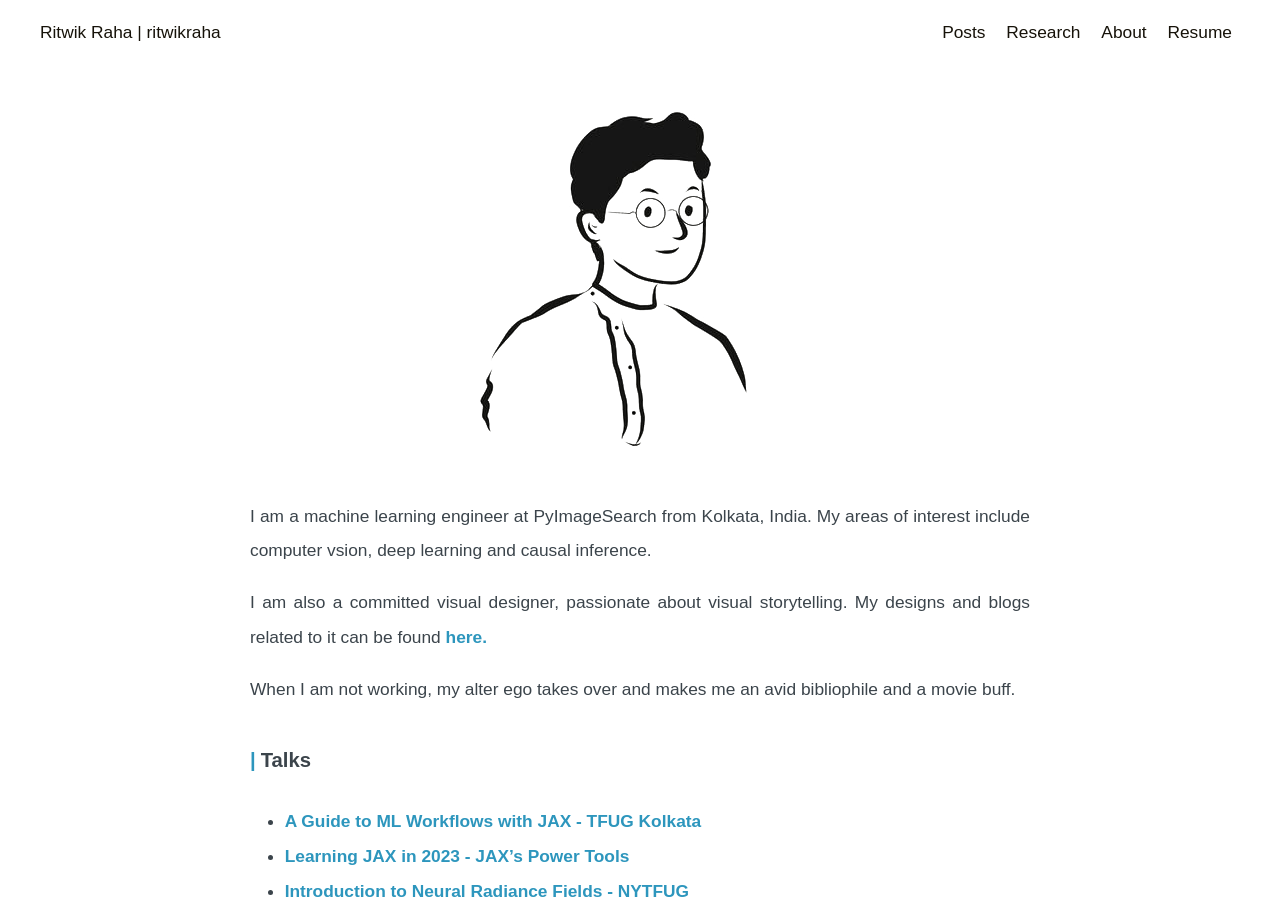
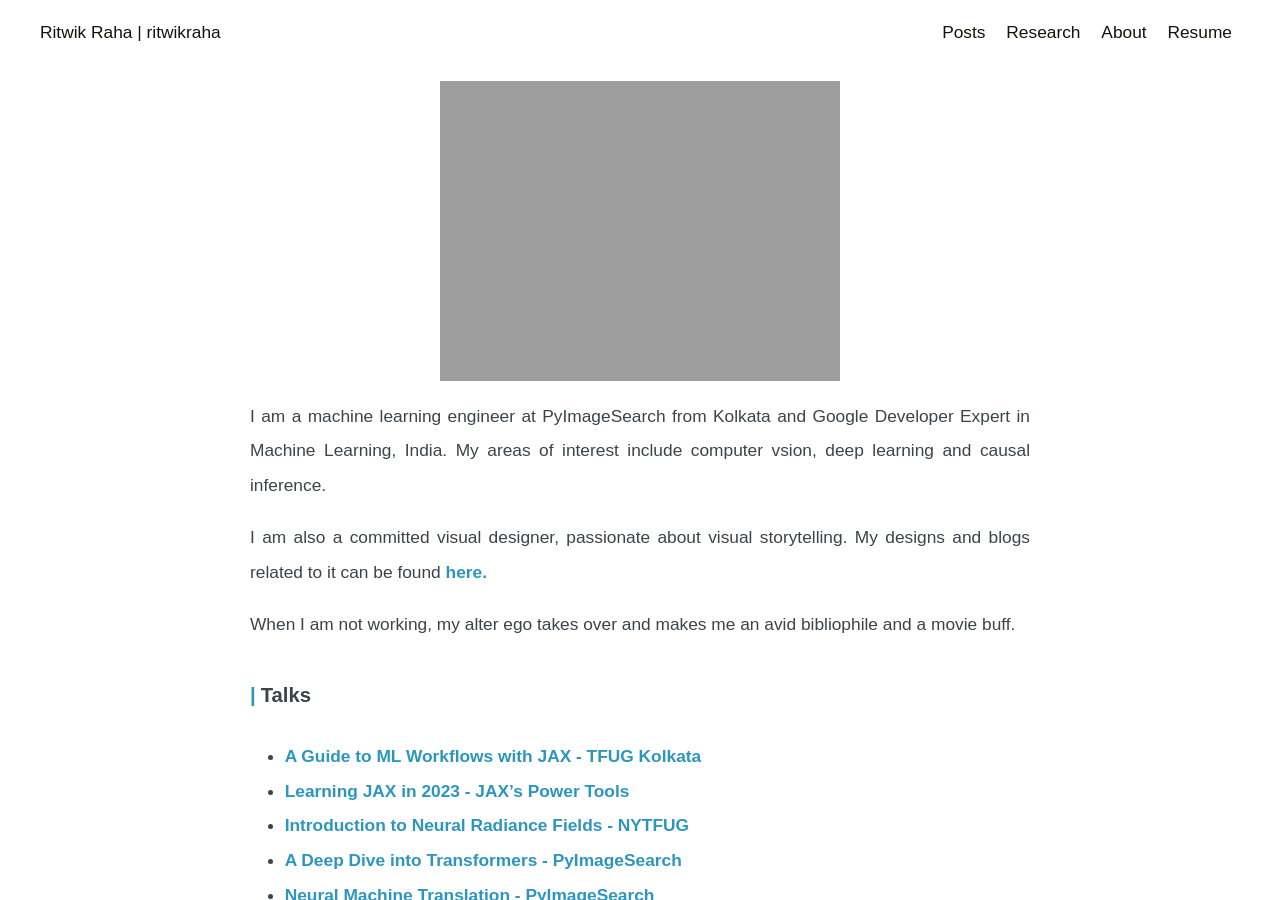
Before and after one commit to ritwikraha/ritwikraha.github.io, a Jekyll site: the page built from about.md, in a window 1280 px wide and 900 px high. Built offline with Jekyll 4.4.1, drawn with Linux system fonts in a browser that asks for light colours.

Commit message:
yay: I am a GDE now

```diff
--- a/about.md
+++ b/about.md
@@ -4,9 +4,9 @@
 permalink: /about/
 ---
 
-![my-image]({{site.url}}/assets/site_images/cartoon-me.png)
+![my-image]({{site.url}}/assets/site_images/rr-gde-badge-circle.png)
 
-I am a machine learning engineer at PyImageSearch from Kolkata, India. My areas of interest include computer vsion, deep learning and causal inference.
+I am a machine learning engineer at PyImageSearch from Kolkata and Google Developer Expert in Machine Learning, India. My areas of interest include computer vsion, deep learning and causal inference.
 
 I am also a committed visual designer, passionate about visual storytelling. My designs and blogs related to it can be found [here.](https://www.ritwikraha.com/)
 
```
Also changed, not shown: 4 other files.
